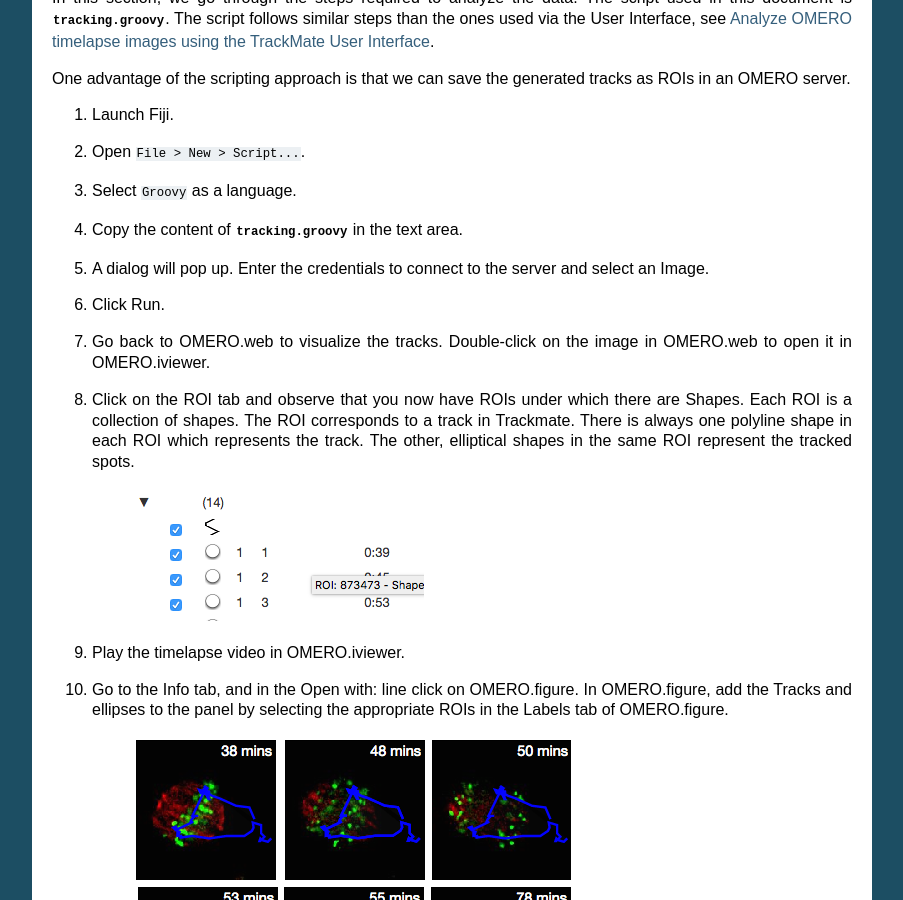
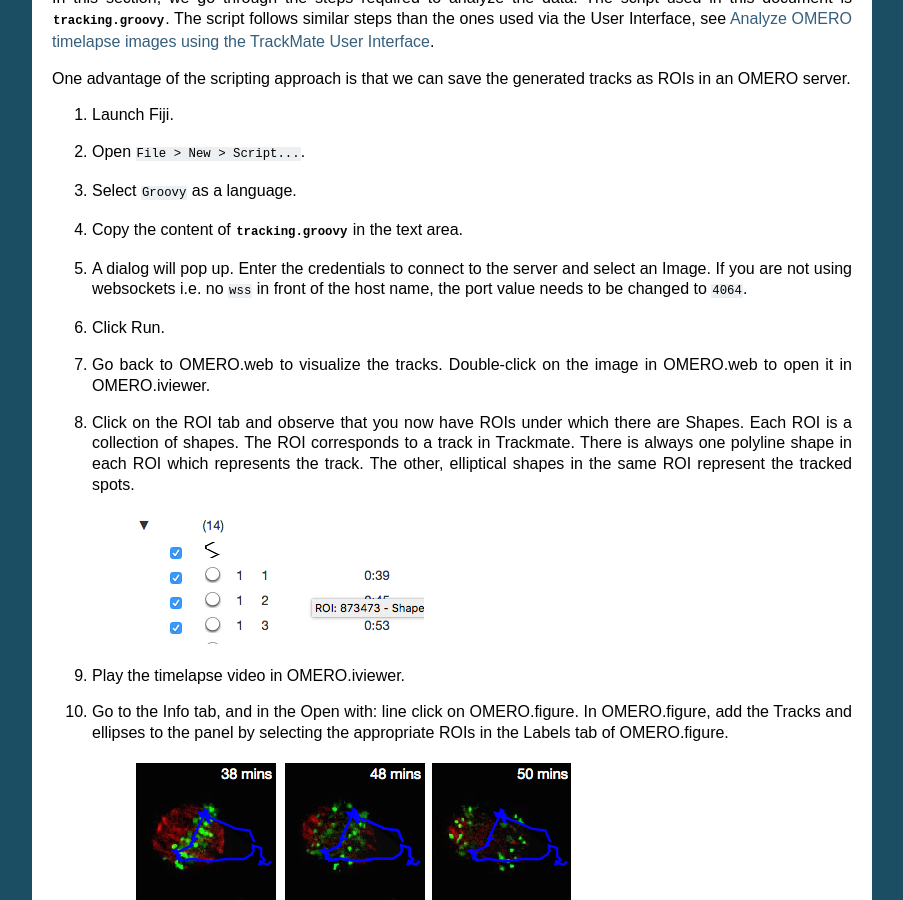
Before and after one commit to ome/omero-guide-trackmate, a Sphinx documentation site: the page built from docs/trackmate_scripting.rst, in a window 1280 px wide and 900 px high, scrolled down 760 px. Shown: the whole window, without its empty margins (198-1101 px from the left). Built offline with Sphinx 7.4.7, drawn with Linux system fonts in a browser that asks for light colours.

Commit message:
clarify port usage

```diff
--- a/docs/trackmate_scripting.rst
+++ b/docs/trackmate_scripting.rst
@@ -52,7 +52,7 @@
 
 #. Copy the content of :download:`tracking.groovy <../scripts/tracking.groovy>` in the text area.
 
-#. A dialog will pop up. Enter the credentials to connect to the server and select an Image.
+#. A dialog will pop up. Enter the credentials to connect to the server and select an Image. If you are not using websockets i.e. no ``wss`` in front of the host name, the port value needs to be changed to ``4064``.
 
 #. Click Run.
 
```
Also changed, not shown: 1 other file.
